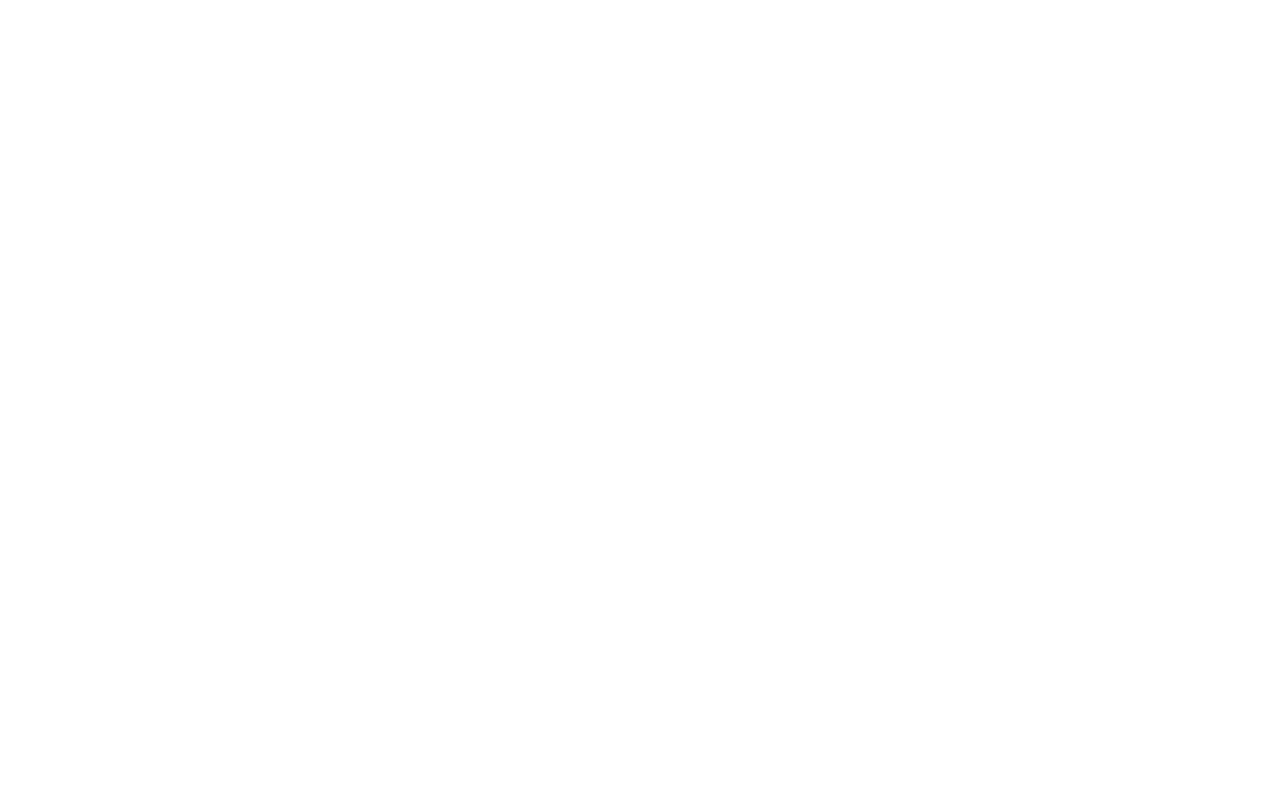
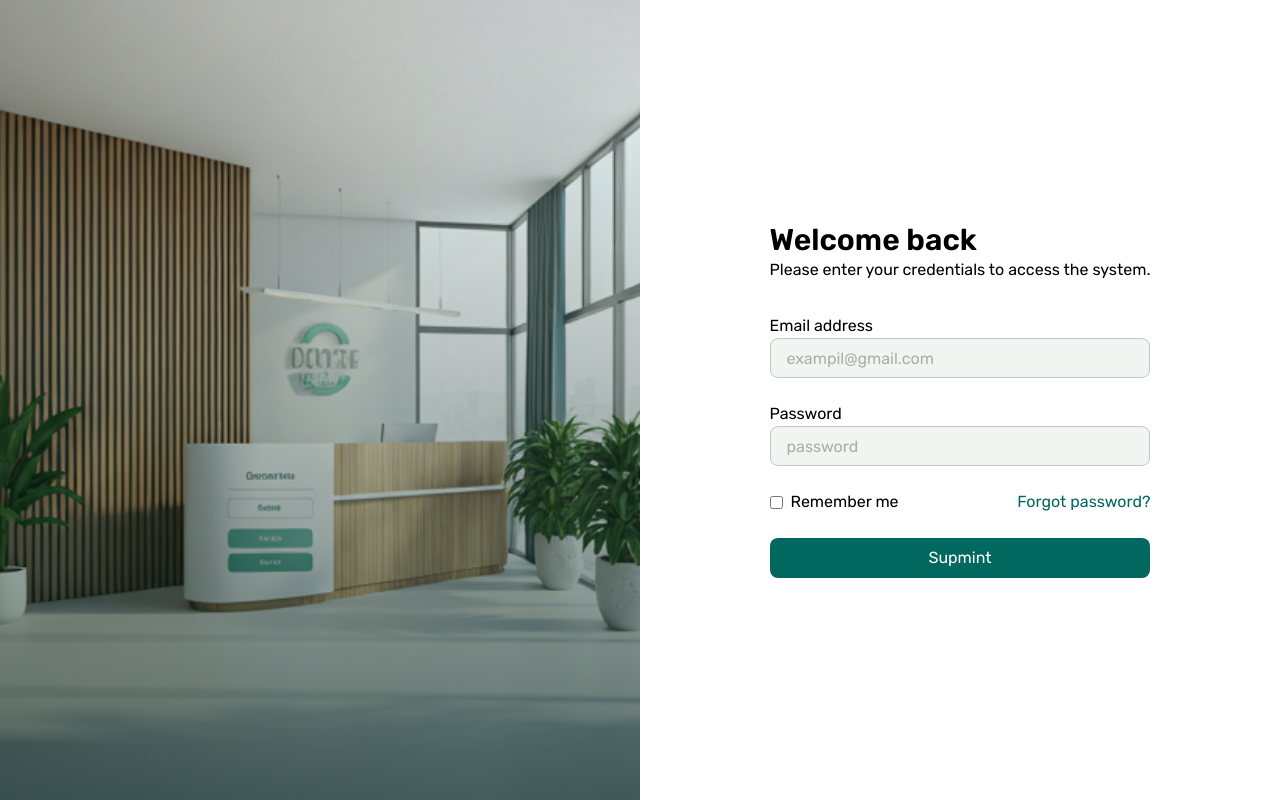
Before and after one commit to mohamed-tohamy2000/doctor-saas, a React app: page /login in a window 1280 px wide. Before the commit this address had no page. Built offline with nearby package versions, Linux system fonts and the light colour scheme; the HTML template or start-up script is replaced by a standard one.

Commit message:
loginPage

```diff
--- a/src/app/router/RouterApp.jsx
+++ b/src/app/router/RouterApp.jsx
@@ -3,6 +3,8 @@
 import ContactPage from "../../pages/ContactPage";
 import Faq from "../../pages/Faq";
 import Home from "../../pages/Home";
+import AboutUs from "../../pages/AboutUs";
+import LoginPage from "../../pages/LoginPage";
 
 export default function RouterApp() {
   return (
@@ -13,6 +15,7 @@
           <Route path="contact" element={<ContactPage />} />
           <Route path="faq" element={<Faq />} />
         </Route>
+        <Route path="/login" element={<LoginPage />} />
       </Routes>
     </>
   );
--- /dev/null
+++ b/src/components/loginPage/FormLogin.jsx
@@ -0,0 +1,13 @@
+import FormLoginLeft from "./FormLoginLeft";
+import FormLoginRight from "./FormLoginRight";
+
+export default function FormLogin() {
+  return (
+    <>
+      <div className="flex h-screen">
+        <FormLoginLeft />
+        <FormLoginRight />
+      </div>
+    </>
+  );
+}
--- /dev/null
+++ b/src/components/loginPage/FormLoginLeft.jsx
@@ -0,0 +1,16 @@
+import img from "../../assets/loginPage/login.png";
+
+export default function FormLoginLeft() {
+  return (
+    <>
+      <div className="relative w-full h-screen">
+        <img
+          className="absolute inset-0 w-full h-full object-cover"
+          src={img}
+          alt="background"
+        />
+        <div className="absolute inset-0 bg-linear-to-t from-[#00201D99] to-transparent z-10"></div>
+      </div>
+    </>
+  );
+}
--- /dev/null
+++ b/src/components/loginPage/FormLoginRight.jsx
@@ -0,0 +1,41 @@
+import { Link } from "react-router-dom";
+import Checkbox from "../ui/Input/Checkbox";
+import InputSempil from "../ui/Input/InputSempil";
+import Button from "../ui/Button/Button";
+
+export default function FormLoginRight() {
+  return (
+    <div className="flex flex-col items-center justify-center w-full h-screen  ">
+      <div className="flex flex-col gap-8 w-fit">
+        <div>
+          <h1 className="font-semibold text-3xl">Welcome back</h1>
+          <p>Please enter your credentials to access the system.</p>
+        </div>
+        <form>
+          <div className="flex flex-col w-full gap-6">
+            <InputSempil
+              className="w-full"
+              text="Email address"
+              type="email"
+              placeholder="exampil@gmail.com"
+            />
+            <InputSempil
+              text="Password"
+              type="password"
+              placeholder="password"
+            />
+            <div className="flex justify-between">
+              <Checkbox text="Remember me" />
+              <Link className="text-[#00685F]" to={""}>
+                Forgot password?
+              </Link>
+            </div>
+            <Button className="w-full bg-[#00685F] text-white text-center">
+              Supmint
+            </Button>
+          </div>
+        </form>
+      </div>
+    </div>
+  );
+}
--- a/src/components/navigation/PublicNavbar/PublicNavbar.jsx
+++ b/src/components/navigation/PublicNavbar/PublicNavbar.jsx
@@ -4,13 +4,19 @@
 
 export default function PublicNavbar() {
   return (
+    <ConTainer>
       <header className="text-black flex items-center justify-between">
         <h1 className="font-bold text-[20px] text-[#00685F] ">Smart Booking</h1>
         <PublicNavbarLinks />
         <div className="flex gap-4 items-center justify-center">
-        <Button className="text-[#00685F] hover:text-[#084e48] font-semibold px-4 py-2 hover:border-[#084e48]">Login</Button>
-        <Button className="bg-[#00685F] hover:bg-[#084e48] text-white">Get Started</Button>
+          <Button className="text-[#00685F] hover:text-[#084e48] font-semibold px-4 py-2 hover:border-[#084e48]">
+            <Link to="/login">Login</Link>
+          </Button>
+          <Button className="bg-[#00685F] hover:bg-[#084e48] text-white">
+            Get Started
+          </Button>
         </div>
       </header>
+    </ConTainer>
   );
 }
--- /dev/null
+++ b/src/components/ui/Input/Checkbox.jsx
@@ -0,0 +1,8 @@
+export default function Checkbox({ text }) {
+  return (
+    <div className="flex items-center">
+      <input type="checkbox" className="mr-2 checkbox checkbox-success  " />
+      <span className="">{text}</span>
+    </div>
+  );
+}
--- /dev/null
+++ b/src/components/ui/Input/InputSempil.jsx
@@ -0,0 +1,12 @@
+export default function InputSempil({ text, type, placeholder ,className }) {
+  return (
+    <div className={`${className} flex flex-col`}>
+      <span className=" text-black">{text}</span>
+      <input
+        type={type}
+        className="border bg-[#F0F5F2] rounded-lg h-10 p-2 placeholder:p-2 placeholder:text-[#6e6e6e88] border-[#BCC9C6]"
+        placeholder={placeholder}
+      />
+    </div>
+  );
+}
--- a/src/pages/ContactPage.jsx
+++ b/src/pages/ContactPage.jsx
@@ -1,6 +1,7 @@
 import { BadgeCheck, Mail, MapPin, Phone, SendHorizontal } from "lucide-react";
 import Button from "../components/ui/Button/Button";
 import img from "../assets/ContactPage/sss.png";
+import InputSempil from "../components/ui/Input/InputSempil";
 
 export default function ContactPage() {
   return (
@@ -30,30 +31,18 @@
           <div className="flex gap-8">
             <form className="flex flex-col gap-6 w-full">
               <div className="grid grid-cols-2 w-186.25 gap-3">
-                <div className="flex flex-col">
-                  <span className=" text-black">Full Name</span>
-                  <input
-                    type="text"
-                    className="border bg-[#F0F5F2] rounded-lg h-10 placeholder:p-2 placeholder:text-[#6e6e6e88] border-[#BCC9C6]"
-                    placeholder="Ahmed aly"
-                  />
-                </div>
-                <div className="flex flex-col">
-                  <span className=" text-black">Email</span>
-                  <input
-                    type="email"
-                    className="border bg-[#F0F5F2] rounded-lg h-10 placeholder:p-2 placeholder:text-[#6e6e6e88] border-[#BCC9C6]"
-                    placeholder="export@smartclinic.com"
-                  />
-                </div>
-              </div>
-              <div className="flex flex-col">
-                <span className=" text-black">subject</span>
-                <input
-                  type="url"
-                  className="border bg-[#F0F5F2] rounded-lg h-10 placeholder:p-2 placeholder:text-[#6e6e6e88] border-[#BCC9C6]"
+                <InputSempil
+                  text="Full Name"
+                  type="text"
+                  placeholder="John saimen"
+                />
+                <InputSempil
+                  text="Email"
+                  type="email"
+                  placeholder="exampil@gmail.com"
                 />
               </div>
+              <InputSempil text="subject" type={""} placeholder="subject" />
               <div className="flex flex-col">
                 <span className=" text-black">Message</span>
                 <textarea
--- /dev/null
+++ b/src/pages/LoginPage.jsx
@@ -0,0 +1,9 @@
+import FormLogin from "../components/loginPage/FormLogin";
+
+export default function LoginPage() {
+  return (
+    <>
+      <FormLogin />
+    </>
+  );
+}
```
Also changed, not shown: src/assets/loginPage/login.png (added), 1 other file (tests, documents, lock files or other folders). Lines whose indentation alone changed are shown as unchanged.
